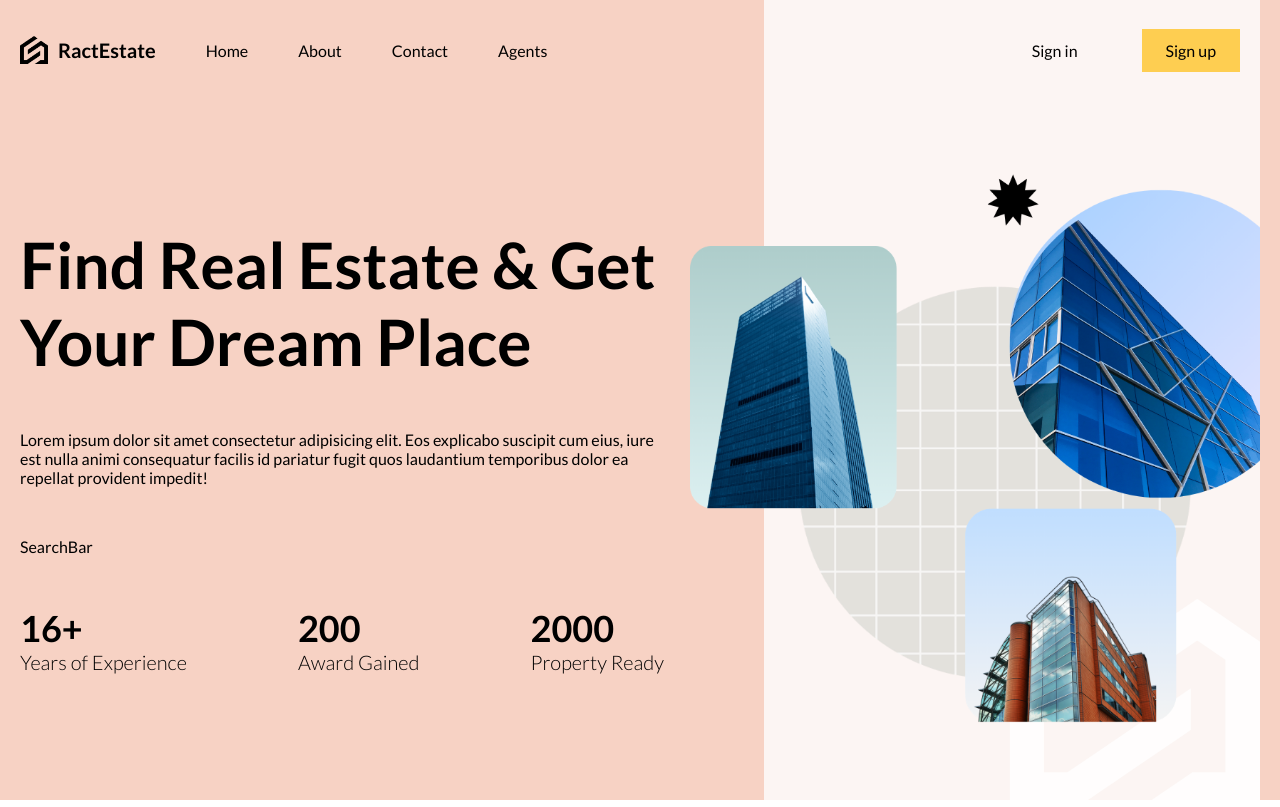
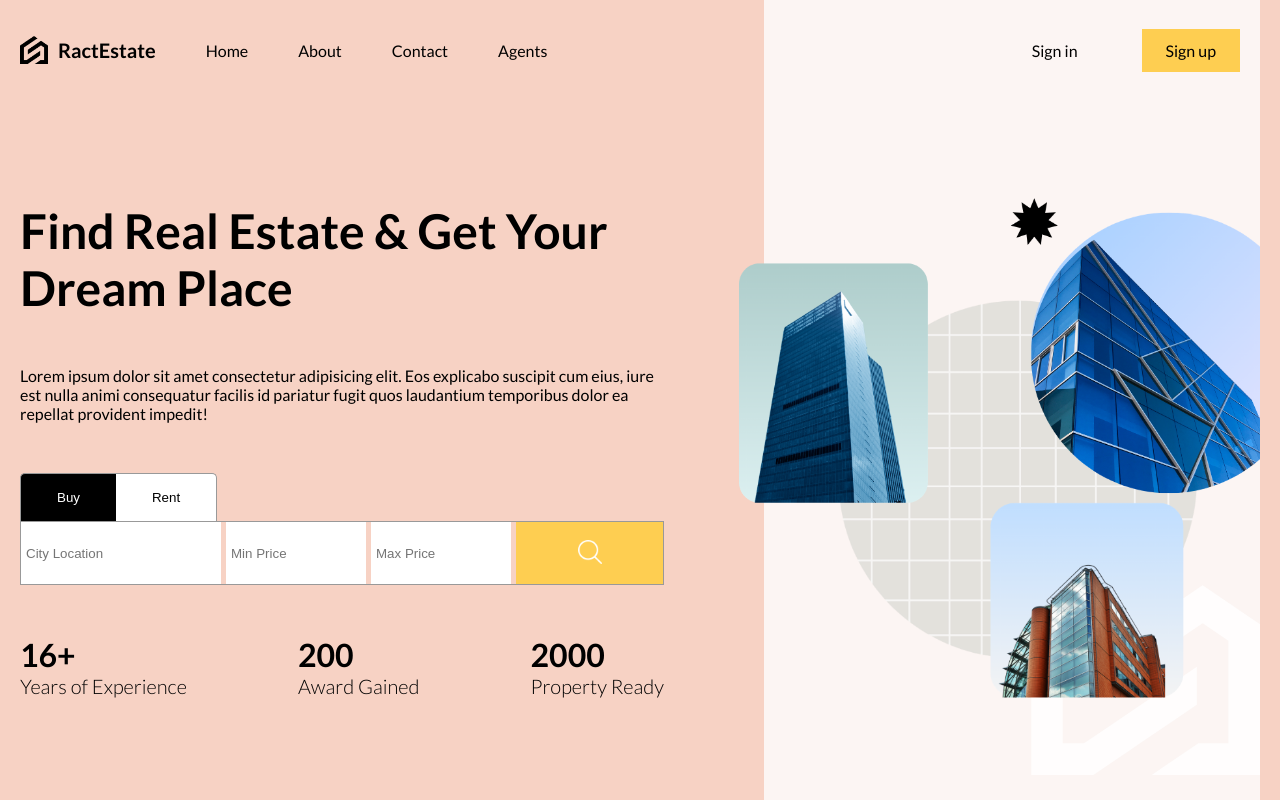
Before and after one commit to Narotam-Mishra/react-real-estate-app, a React (Vite) app: page / in a window 1280 px wide. Shown: the top 807 px of the page. Built offline with nearby package versions, Linux system fonts and the light colour scheme.

Commit message:
react-real-estate_app_search_bar_design_1.8

```diff
--- a/src/components/searchBar/SearchBar.jsx
+++ b/src/components/searchBar/SearchBar.jsx
@@ -1,9 +1,51 @@
+import { useState } from 'react';
 import './SearchBar.scss';
 
+const types = ["buy", "rent"]
+
 const SearchBar = () => {
+  const [query, setQuery] = useState({
+    type: "buy",
+    location: "",
+    minPrice: 0,
+    maxPrice: 0,
+  });
+
+  const switchType = (val) => {
+    setQuery((prev) => ({ ...prev, type: val}));
+  }
+
   return (
-    <div className='searchBar'>SearchBar</div>
-  )
+    <div className="searchBar">
+      <div className="type">
+        {types.map((type) => (
+          <button key={type} onClick={() => switchType(type)} className={query.type === type ? "active" : ""}>
+            {type}
+          </button>
+        ))}
+      </div>
+      <form>
+        <input type="text" name="location" placeholder="City Location" />
+        <input
+          type="number"
+          name="minPrice"
+          min={0}
+          max={10000000}
+          placeholder="Min Price"
+        />
+        <input
+          type="number"
+          name="maxPrice"
+          min={0}
+          max={10000000}
+          placeholder="Max Price"
+        />
+        <button>
+          <img src="./search.png" alt="search_icon" />
+        </button>
+      </form>
+    </div>
+  );
 }
 
 export default SearchBar
--- a/src/components/searchBar/SearchBar.scss
+++ b/src/components/searchBar/SearchBar.scss
@@ -1,4 +1,68 @@
+
+@import "../../responsive.scss";
 
 .searchBar{
+    .type{
+        button{
+            padding: 16px 36px;
+            border: 1px solid #999;
+            cursor: pointer;
+            background-color: #fff;
+            text-transform: capitalize;
+            border-bottom: none;
 
+            &.active{
+                background-color: #000000;
+                color: #fff;
+            }
+
+            &:first-child{
+                border-top-left-radius: 5px;
+                border-right: none;
+            }
+
+            &:last-child{
+                border-top-right-radius: 5px;
+                border-left: none;
+            }
+        }
+    }
+
+    form{
+        border: 1px solid #999;
+        display: flex;
+        justify-content: space-between;
+        height: 64px;
+        gap: 5px;
+
+        @include sm{
+            flex-direction: column;
+        }
+
+        input{
+            border: none;
+            padding: 0px 10px;
+            width: 200px;
+
+            @include lg{
+                padding: 0px 5px;
+
+                &:nth-child(2), &:nth-child(3){
+                    width: 140px;
+                }
+            }
+        }
+
+        button{
+            border: none;
+            cursor: pointer;
+            background-color: #fece51;
+            flex: 1;
+        }
+
+        img{
+            width: 24px;
+            height: 24px;
+        }
+    }
 }
--- a/src/pages/home/Home.scss
+++ b/src/pages/home/Home.scss
@@ -1,3 +1,4 @@
+@import '../../responsive.scss';
 
 .homePage{
     display: flex;
@@ -14,16 +15,36 @@
             gap: 50px;
             height: 100%;
 
+            @include md{
+                padding: 0;
+            }
+
+            @include sm{
+                justify-content: flex-start;
+            }
+
             .title{
                 font-size: 64px;
+
+                @include lg{
+                    font-size: 48px;;
+                }
             }
 
             .boxes{
                 display: flex;
                 justify-content: space-between;
 
+                @include sm{
+                    display: none;
+                }
+
                 h1{
                     font-size: 36px;
+
+                    @include lg{
+                        font-size: 32px;;
+                    }
                 }
 
                 h2{
@@ -41,10 +62,18 @@
         display: flex;
         align-items: center;
 
+        @include md{
+            display: none;
+        }
+
         img{
             width: 115%;
             position: absolute;
             right: 0;
+
+            @include lg{
+                width: 105%;
+            }
         }
     }
 }
```
